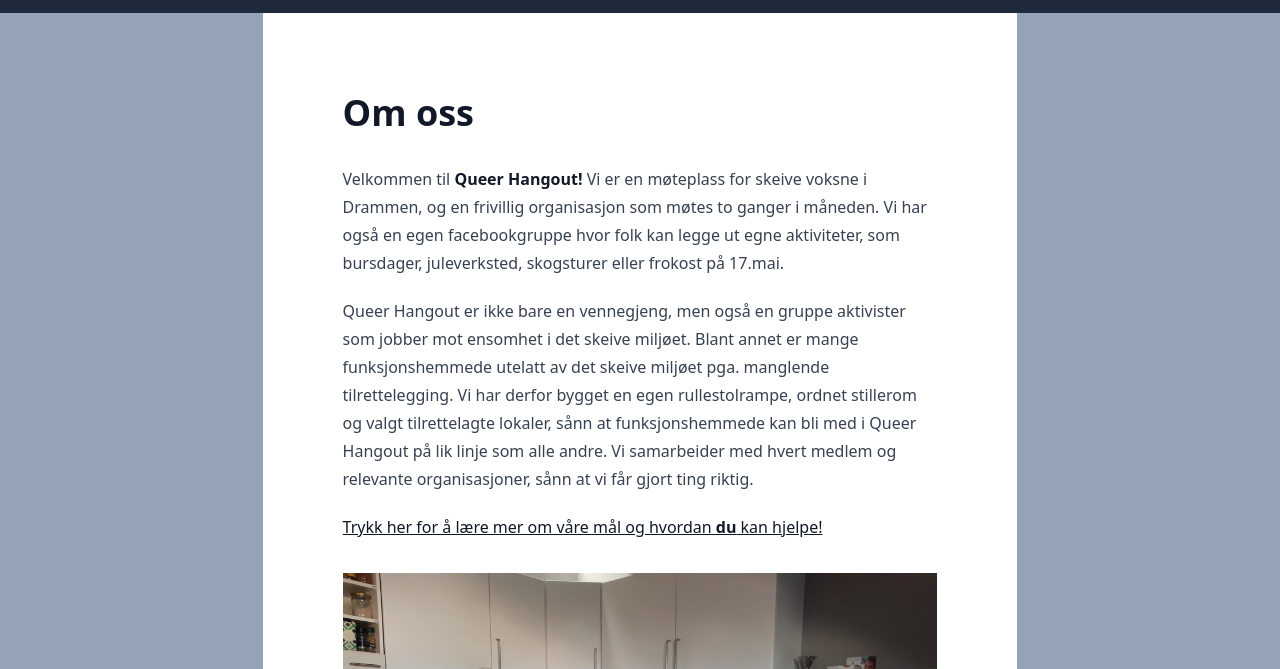
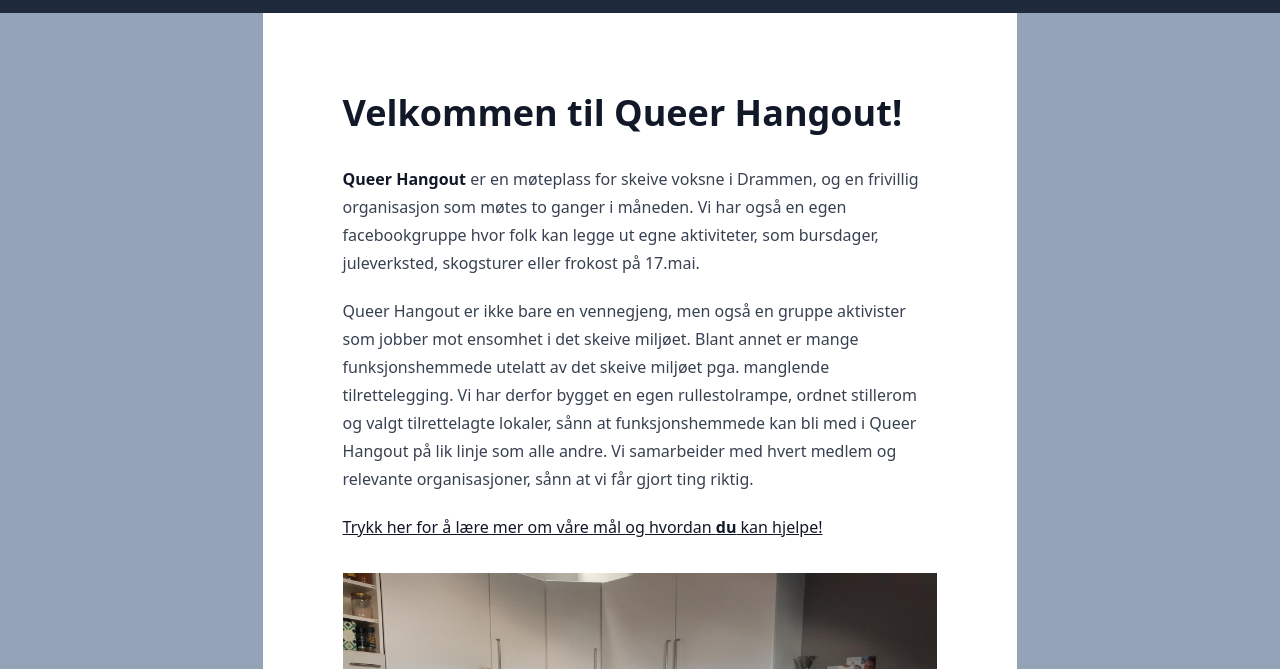
Before and after one commit to Queer-Hangout/queer-hangout-hjemmeside, a Gatsby site: page / in a window 1280 px wide. Shown: the part 131-800 px from the top of the page. Built offline with nearby package versions, Linux system fonts and the light colour scheme; Gatsby itself is replaced by a stand-in of ours.

Commit message:
Update Forside.mdx

```diff
--- a/content/pages/Forside.mdx
+++ b/content/pages/Forside.mdx
@@ -5,9 +5,9 @@
 menu: 0
 ---
 
-# Om oss
+# Velkommen til Queer Hangout!
 
-Velkommen til **Queer Hangout!** Vi er en møteplass for skeive voksne i Drammen, og en frivillig organisasjon som møtes to ganger i måneden. Vi har også en egen facebookgruppe hvor folk kan legge ut egne aktiviteter, som bursdager, juleverksted, skogsturer eller frokost på 17.mai.
+**Queer Hangout** er en møteplass for skeive voksne i Drammen, og en frivillig organisasjon som møtes to ganger i måneden. Vi har også en egen facebookgruppe hvor folk kan legge ut egne aktiviteter, som bursdager, juleverksted, skogsturer eller frokost på 17.mai.
 
 Queer Hangout er ikke bare en vennegjeng, men også en gruppe aktivister som jobber mot ensomhet i det skeive miljøet. Blant annet er mange funksjonshemmede utelatt av det skeive miljøet pga. manglende tilrettelegging. Vi har derfor bygget en egen rullestolrampe, ordnet stillerom og valgt tilrettelagte lokaler, sånn at funksjonshemmede kan bli med i Queer Hangout på lik linje som alle andre. Vi samarbeider med hvert medlem og relevante organisasjoner, sånn at vi får gjort ting riktig.
 
```
